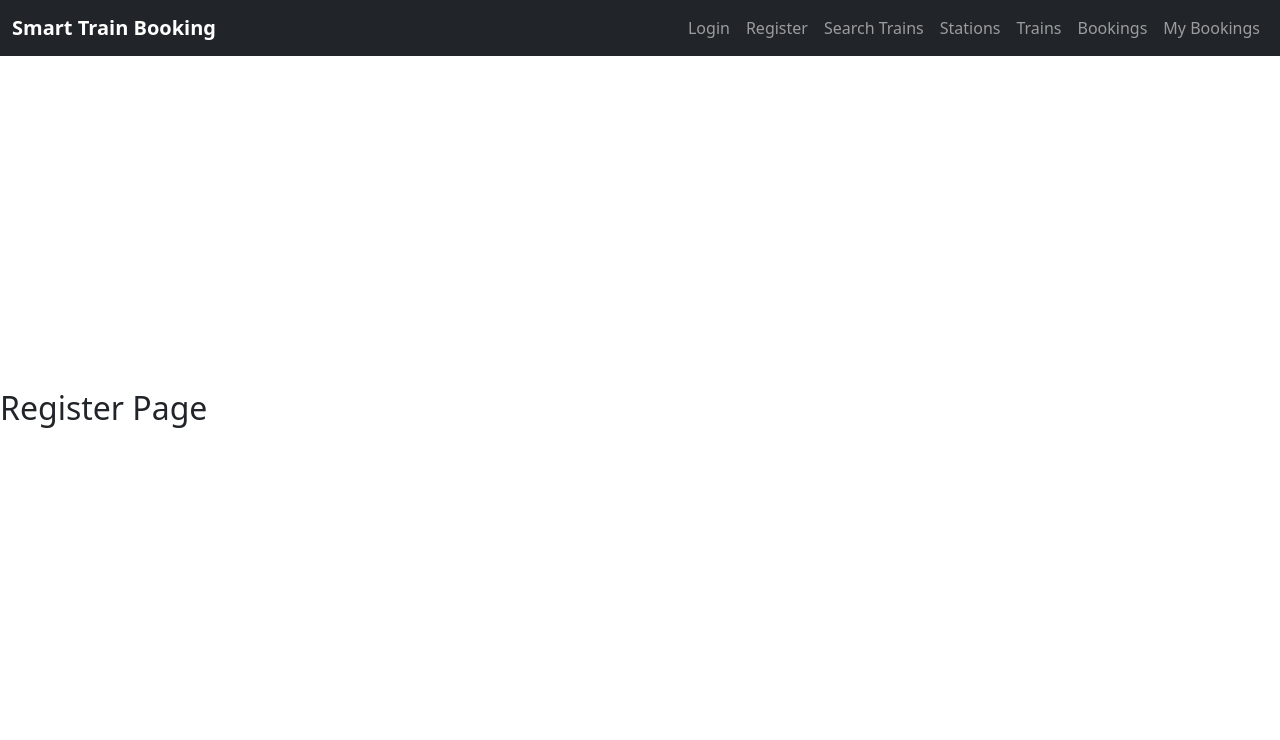
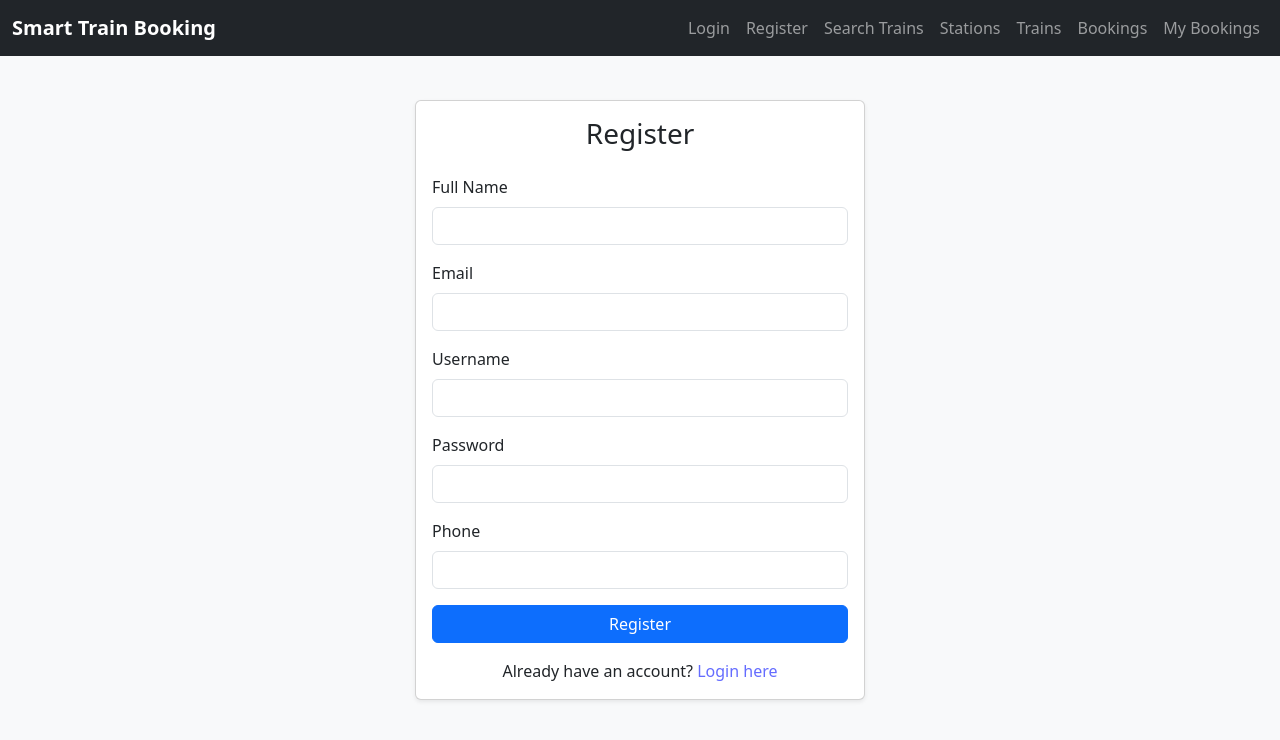
Before and after one commit to drikonmyar/smart-train-booking, a React app in the folder frontend/: page /register in a window 1280 px wide. Shown: the top 740 px of the page. Built offline with nearby package versions, Linux system fonts and the light colour scheme; the HTML template or start-up script is replaced by a standard one.

Commit message:
added register page ui

```diff
--- a/frontend/src/App.jsx
+++ b/frontend/src/App.jsx
@@ -2,7 +2,9 @@
 
 import { Routes, Route } from 'react-router-dom';
 import Navbar from './components/Navbar';
+
 import Login from './pages/Login';
+import Register from './pages/Register';
 
 function Home() {
   return <h2 className="mt-4">Welcome to Smart Train Booking</h2>;
@@ -10,9 +12,7 @@ function Home() {
 
 
 
-function Register() {
-  return <h2 className="mt-4">Register Page</h2>;
-}
+
 
 function SearchTrains() {
   return <h2 className="mt-4">Search Trains Page</h2>;
--- /dev/null
+++ b/frontend/src/pages/Register.jsx
@@ -0,0 +1,110 @@
+import { useState } from 'react';
+import { Link } from 'react-router-dom';
+
+export default function Register() {
+    const [form, setForm] = useState({
+        fullName: '',
+        email: '',
+        username: '',
+        password: '',
+        phone: ''
+    });
+
+    const handleChange = (e) => {
+        setForm({ ...form, [e.target.name]: e.target.value });
+    };
+
+    const handleSubmit = (e) => {
+        e.preventDefault();
+        // TODO: Add register logic here
+        alert(`Registered!\n${JSON.stringify(form, null, 2)}`);
+    };
+
+    return (
+        <div style={{
+            position: 'fixed',
+            top: 0,
+            left: 0,
+            width: '100vw',
+            height: '100vh',
+            background: '#f8f9fa',
+            display: 'flex',
+            alignItems: 'center',
+            justifyContent: 'center',
+            zIndex: 0
+        }}>
+            <div className="card shadow-sm" style={{ width: '100%', maxWidth: 450 }}>
+                <div className="card-body">
+                    <h3 className="card-title mb-4 text-center">Register</h3>
+                    <form onSubmit={handleSubmit}>
+                        <div className="mb-3">
+                            <label htmlFor="fullName" className="form-label">Full Name</label>
+                            <input
+                                type="text"
+                                className="form-control"
+                                id="fullName"
+                                name="fullName"
+                                value={form.fullName}
+                                onChange={handleChange}
+                                required
+                            />
+                        </div>
+                        <div className="mb-3">
+                            <label htmlFor="email" className="form-label">Email</label>
+                            <input
+                                type="email"
+                                className="form-control"
+                                id="email"
+                                name="email"
+                                value={form.email}
+                                onChange={handleChange}
+                                required
+                            />
+                        </div>
+                        <div className="mb-3">
+                            <label htmlFor="username" className="form-label">Username</label>
+                            <input
+                                type="text"
+                                className="form-control"
+                                id="username"
+                                name="username"
+                                value={form.username}
+                                onChange={handleChange}
+                                required
+                            />
+                        </div>
+                        <div className="mb-3">
+                            <label htmlFor="password" className="form-label">Password</label>
+                            <input
+                                type="password"
+                                className="form-control"
+                                id="password"
+                                name="password"
+                                value={form.password}
+                                onChange={handleChange}
+                                required
+                            />
+                        </div>
+                        <div className="mb-3">
+                            <label htmlFor="phone" className="form-label">Phone</label>
+                            <input
+                                type="tel"
+                                className="form-control"
+                                id="phone"
+                                name="phone"
+                                value={form.phone}
+                                onChange={handleChange}
+                                required
+                            />
+                        </div>
+                        <button type="submit" className="btn btn-primary w-100">Register</button>
+                    </form>
+                    <div className="mt-3 text-center">
+                        <span>Already have an account? </span>
+                        <Link to="/login">Login here</Link>
+                    </div>
+                </div>
+            </div>
+        </div>
+    );
+}
```
Also changed, not shown: frontend/src/pages/Login.jsx (indentation only).
